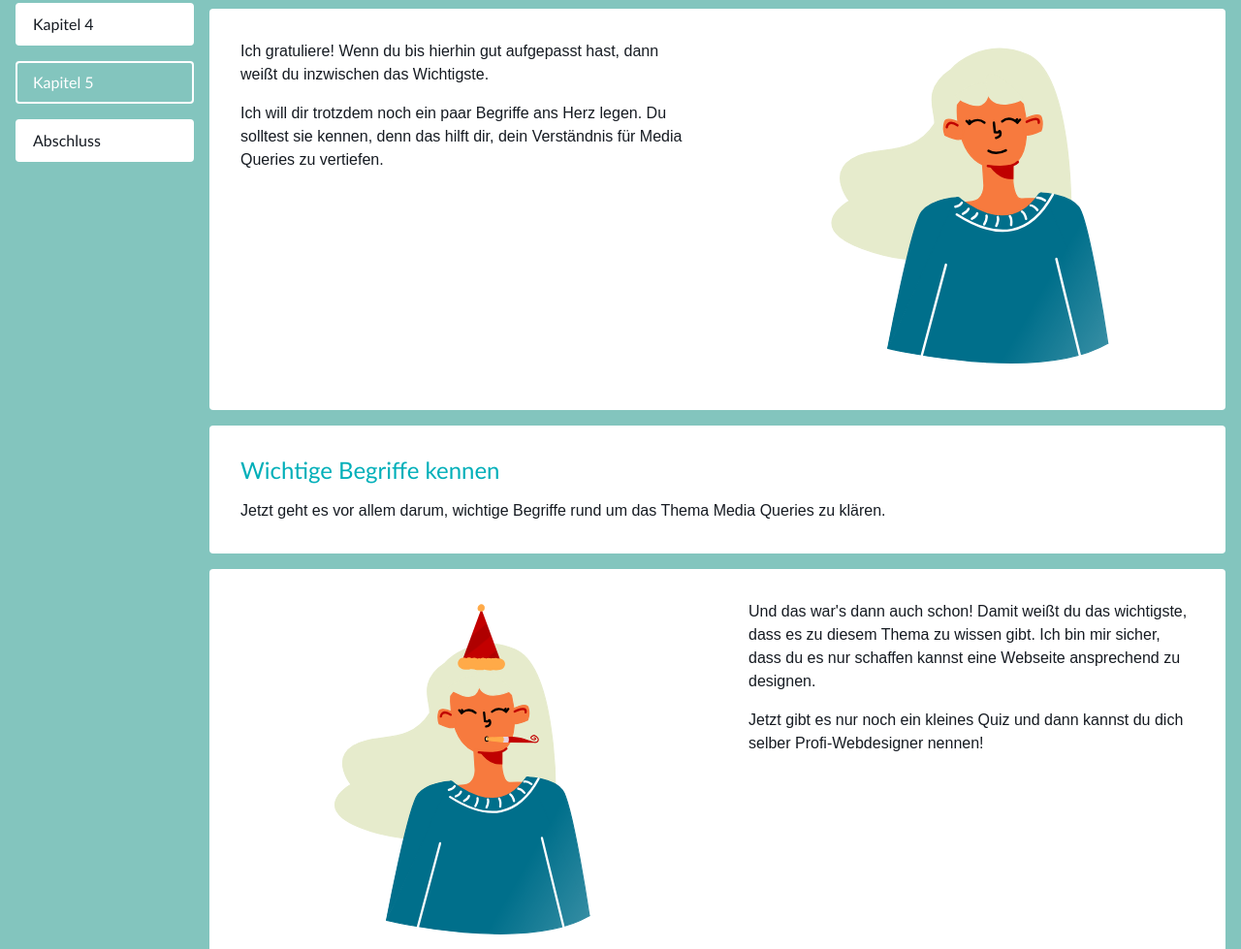
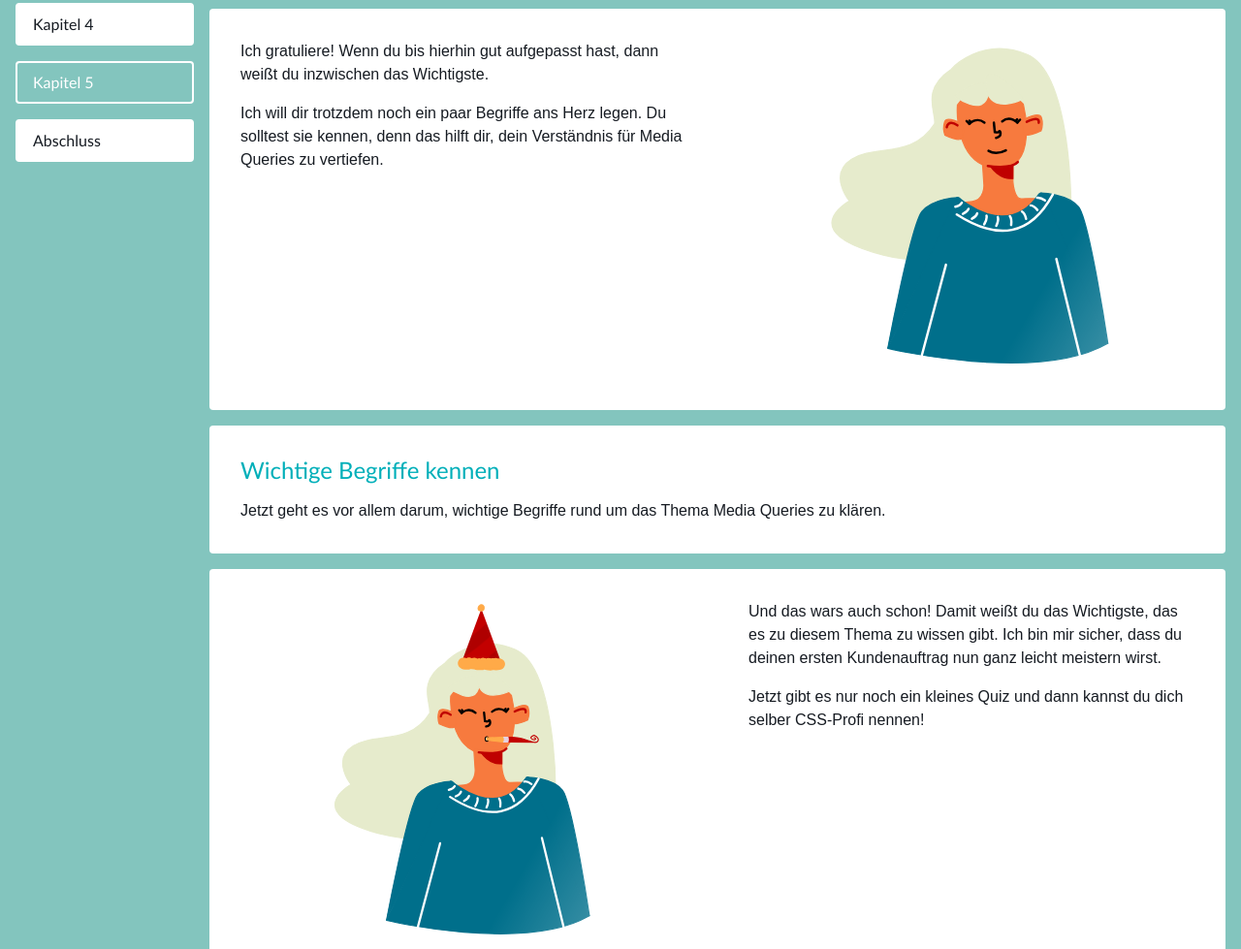
Before and after one commit to manzijes/E-Learning-Projekt, a plain HTML site: page lektion-5.html in a window 1280 px wide. Shown: the part 249-1228 px from the top of the page at 97% size. Drawn offline with Linux system fonts and the light colour scheme.

Commit message:
correct spelling

```diff
--- a/lektion-5.html
+++ b/lektion-5.html
@@ -103,12 +103,12 @@
                     </div>
                     <div class="col-12 col-lg-6">
                         <p>
-                            Und das war's dann auch schon!
-                            Damit weißt du das wichtigste, dass es zu diesem Thema zu wissen gibt.
-                            Ich bin mir sicher, dass du es nur schaffen kannst eine Webseite ansprechend zu designen.
+                            Und das wars auch schon!
+                            Damit weißt du das Wichtigste, das es zu diesem Thema zu wissen gibt.
+                            Ich bin mir sicher, dass du deinen ersten Kundenauftrag nun ganz leicht meistern wirst.
                         </p>
                         <p>
-                            Jetzt gibt es nur noch ein kleines Quiz und dann kannst du dich selber Profi-Webdesigner nennen!
+                            Jetzt gibt es nur noch ein kleines Quiz und dann kannst du dich selber CSS-Profi nennen!
                         </p>
                     </div>
                 </div>
```
Also changed, not shown: lektion-4.html (+2 -3 lines).
